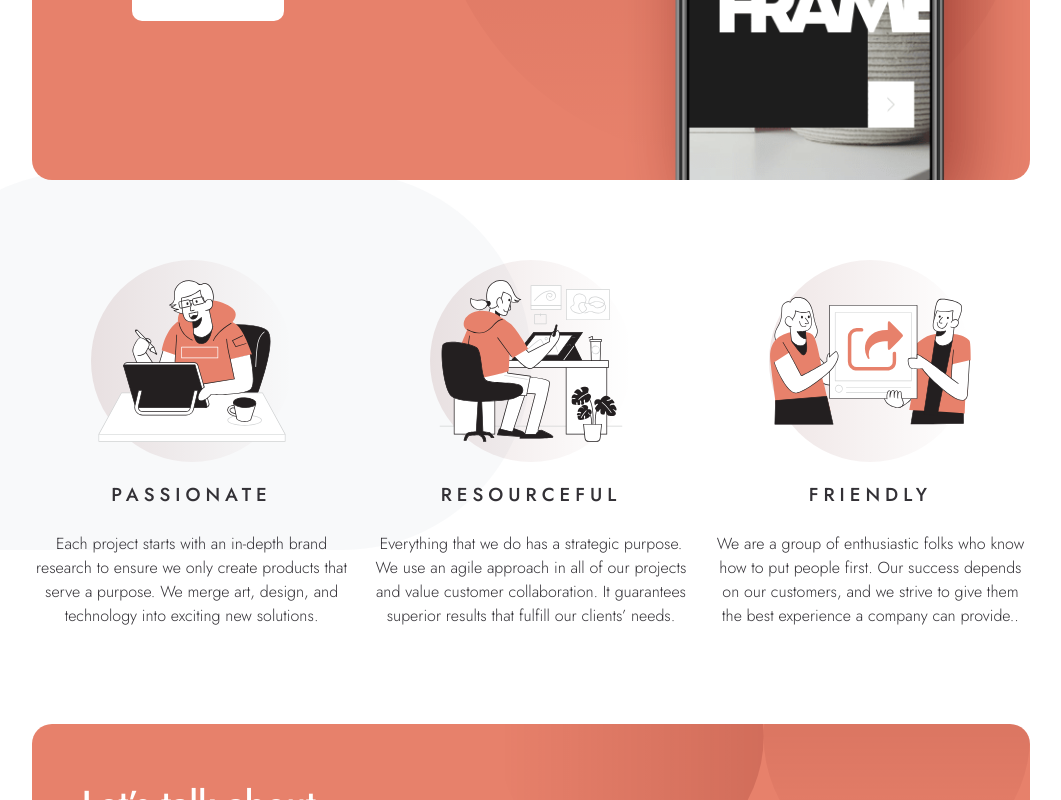
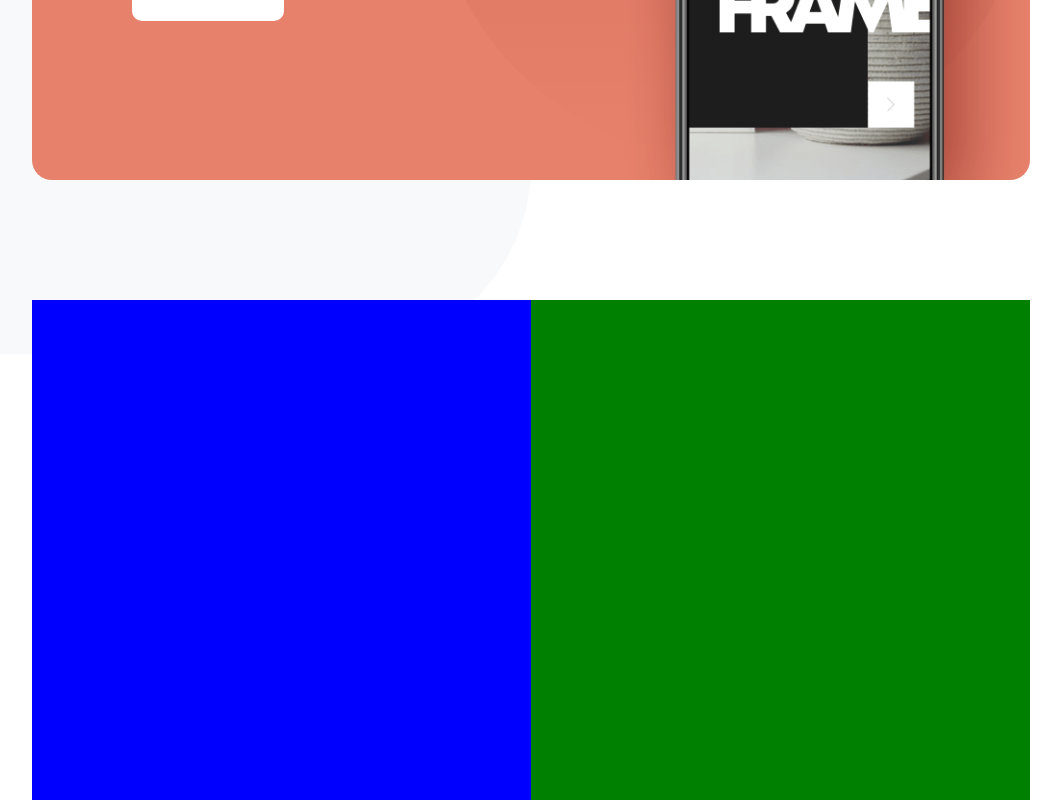
Before and after one commit to SJellen/designo, a Next.js app: page / in a window 1280 px wide. Shown: the part 620-1420 px from the top of the page, without its empty margins (109-1170 px from the left). Built offline with nearby package versions, Linux system fonts and the light colour scheme.

Commit message:
setup for image nav

```diff
--- /dev/null
+++ b/components/Home/ImageNav.js
@@ -0,0 +1,11 @@
+import styles from '../../styles/Home/ImageNav.module.scss'
+
+export default function ImageNav() {
+
+    return (
+        <div className={styles.container}>
+            <div className={styles.leftContainer}></div>
+            <div className={styles.rightContainer}></div>
+        </div>
+    )
+}
--- a/components/Layout.js
+++ b/components/Layout.js
@@ -15,7 +15,7 @@ export default function Layout({children}) {
             <meta name="viewport" content="initial-scale=1.0, width=device-width" />
           </Head>
                 <Header />
-            <main>
+            <main >
                 {children}
             </main>
                 <GetInTouch />
--- a/pages/index.js
+++ b/pages/index.js
@@ -3,11 +3,13 @@ import Image from 'next/image'
 import styles from '../styles/Home/Home.module.scss'
 import Hero from '../components/Home/Hero'
 import IllustrationBox from '../components/Home/IllustrationBox'
+import ImageNav from '../components/Home/ImageNav'
 
 export default function Home() {
   return (
     <div className={styles.container}>
       <Hero />
+      <ImageNav />
       <IllustrationBox />
     </div>
   )
--- a/styles/Home/Home.module.scss
+++ b/styles/Home/Home.module.scss
@@ -4,6 +4,8 @@
     widtH: 100%;
     height: auto;
 }
+
+
 
 @media only screen and (min-width: 1440px){
     .container {
--- /dev/null
+++ b/styles/Home/ImageNav.module.scss
@@ -0,0 +1,21 @@
+@use '../variables' as V;
+
+.container {
+    width: 78%;
+    height: 640px;
+    margin: 7.5rem auto;
+    background-color: red;
+    display: flex;
+}
+
+.leftContainer {
+    width: 50%;
+    height: 100%;
+    background-color: blue;;
+}
+
+.rightContainer {
+    width: 50%;
+    height: 100%;
+    background-color: green;
+}
--- a/styles/Layout.module.scss
+++ b/styles/Layout.module.scss
@@ -4,6 +4,6 @@
     background-image: url("../public/assets/shared/desktop/bg-pattern-leaf.svg");
     background-repeat: no-repeat;
     background-size: 50%;
-    background-position-y: 50%;
+    background-position-y: 25%;
     background-position-x: left;
 }
```
